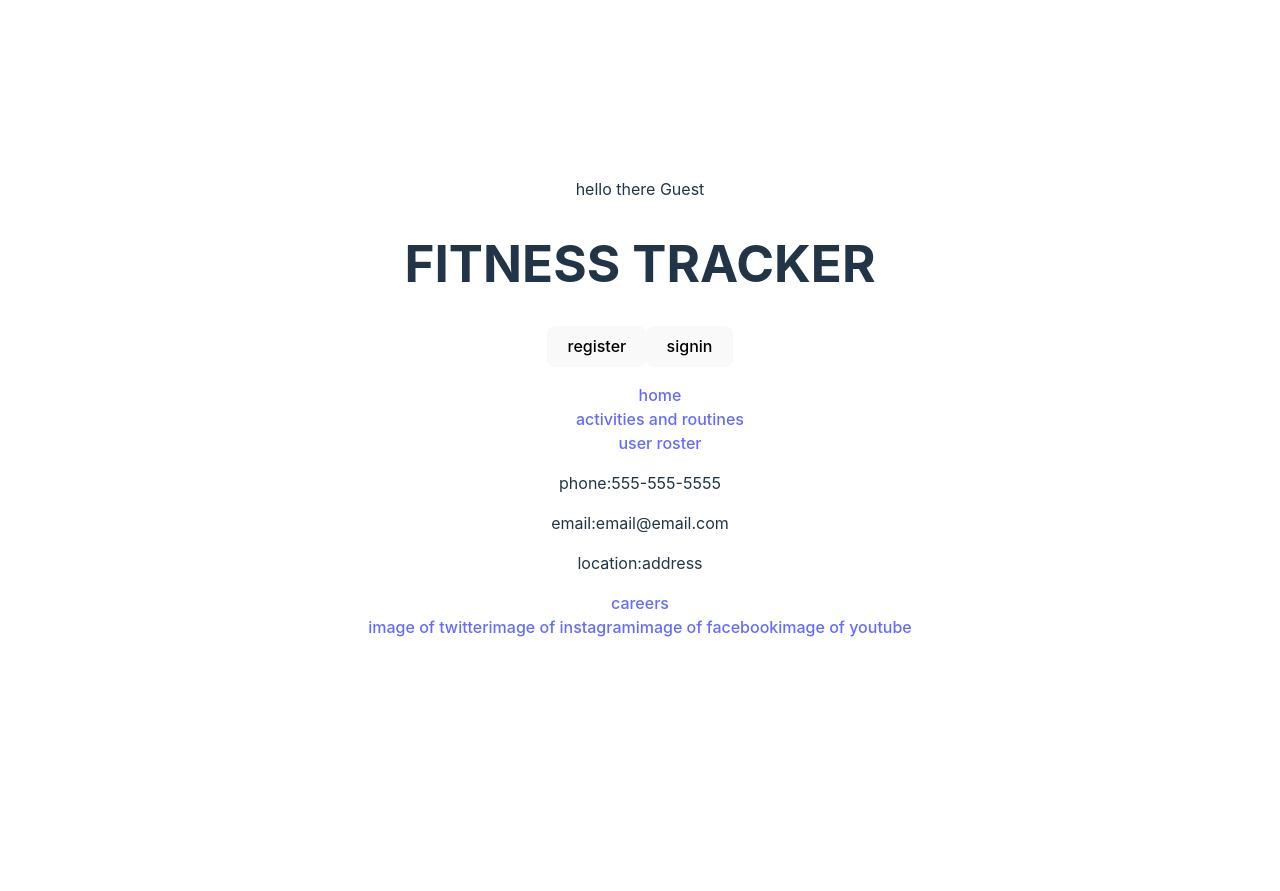
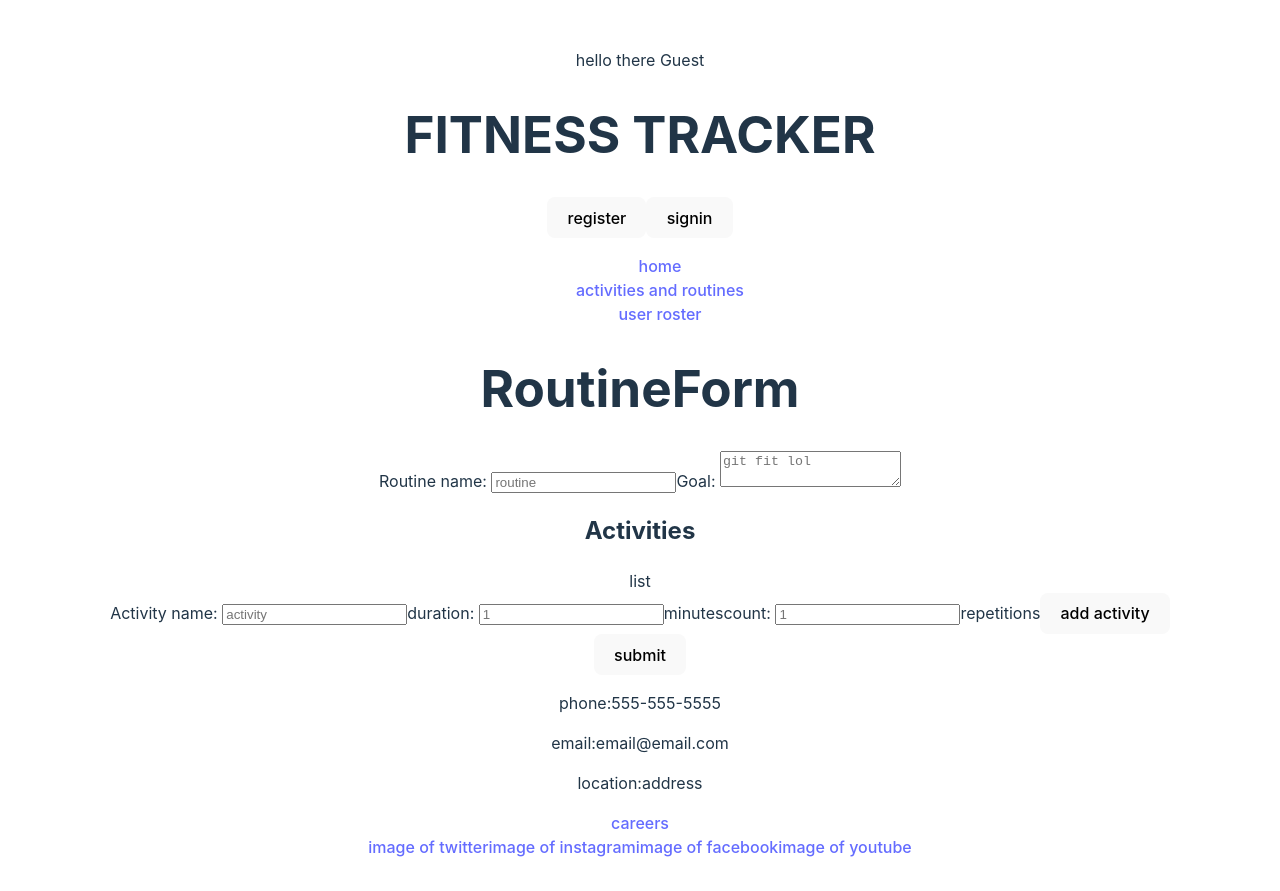
Before and after one commit to choilin310/fitness-tracker-starter, a React (Vite) app in the folder client/: page /routineform in a window 1280 px wide. Before the commit the page ends 800 px from the top, so only its background shows below. Built offline with nearby package versions, Linux system fonts and the light colour scheme; no server answers.

Commit message:
routine activities in side the routine form, current wip

```diff
--- a/client/src/components/Dashboard.jsx
+++ b/client/src/components/Dashboard.jsx
@@ -2,8 +2,10 @@ import React from "react";
 import { useEffect, useState} from "react";
 import { getRoutines } from "../api/routines";
 import { fetchUserById } from "../api/user";
+import {useNavigate} from 'react-router-dom'
 
 export default function Dashboard() {
+    const navigate = useNavigate();
     const[routinesList,setRoutinesList] = useState("");
   useEffect(() => {
     async function getAllRoutines() {
@@ -34,7 +36,7 @@ export default function Dashboard() {
   return (
     <div>
       <h1>Dashboard</h1>
-      <button id="build-routine-button">build a Routine</button>
+      <button id="build-routine-button" onClick={()=>{navigate("/routineform")}}>build a Routine</button>
       <section className="large-container">
         <h3>Public Routines</h3>
         {routinesList}
--- a/client/src/components/PageContainer.jsx
+++ b/client/src/components/PageContainer.jsx
@@ -4,6 +4,7 @@ import Home from './Home'
 import Login from './Login'
 import Dashboard from './Dashboard'
 import Profile from './Profile'
+import RoutineForm from './RoutineForm'
 
 export default function PageContainer() {
   return (
@@ -14,6 +15,7 @@ export default function PageContainer() {
         <Route path="/login" element={<Login/>}/>
         <Route path="/profile" element={<Profile/>}/>
         <Route path="/dashboard" element={<Dashboard/>}/>
+        <Route path="/routineform" element={<RoutineForm/>}/>
       </Routes>
     </div>
   )
--- /dev/null
+++ b/client/src/components/RoutineForm.jsx
@@ -0,0 +1,73 @@
+import React from "react";
+import { useState } from "react";
+export default function RoutineForm() {
+  const [routineName, setRoutineName] = useState("");
+  const [goal, setGoal] = useState("");
+  const [activity, setActivity] = useState([]);
+  return (
+    <div>
+      <h1>RoutineForm</h1>
+      <form action="">
+        <label>
+          Routine name:{" "}
+          <input
+            type="text"
+            placeholder="routine"
+            name="routine-name"
+            value={routineName}
+            onChange={(e) => {
+              setRoutineName(e.target.value);
+            }}
+          />
+        </label>
+        <label>
+          Goal:{" "}
+          <textarea
+            type="textarea"
+            placeholder="git fit lol"
+            name="goal"
+            value={goal}
+            onChange={(e) => {
+              setGoal(e.target.value);
+            }}
+          />
+        </label>
+        <h2>Activities</h2>
+        <div className="medium-container" id="activities-input-list">
+            list
+        </div>
+        <div>
+          <form action="">
+            <label>
+              Activity name:{" "}
+              <input type="text" placeholder="activity" name="activity-name" />
+            </label>
+            <label>
+              duration:{" "}
+              <input
+                type="number"
+                placeholder="1"
+                name="duration-time"
+                min="1"
+              />
+              minutes
+            </label>
+            <label>
+              count:{" "}
+              <input
+                type="number"
+                placeholder="1"
+                name="duration-time"
+                min="1"
+              />
+              repetitions
+            </label>
+            <button>add activity</button>
+          </form>
+
+        </div>
+        <button>submit</button>
+      </form>
+    </div>
+  );
+}
```
Also changed, not shown: client/src/components/RoutineCard.txt (added).
